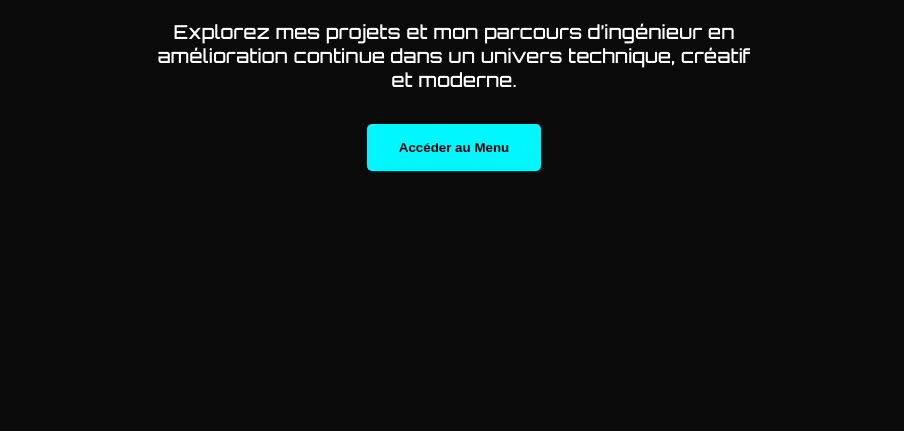
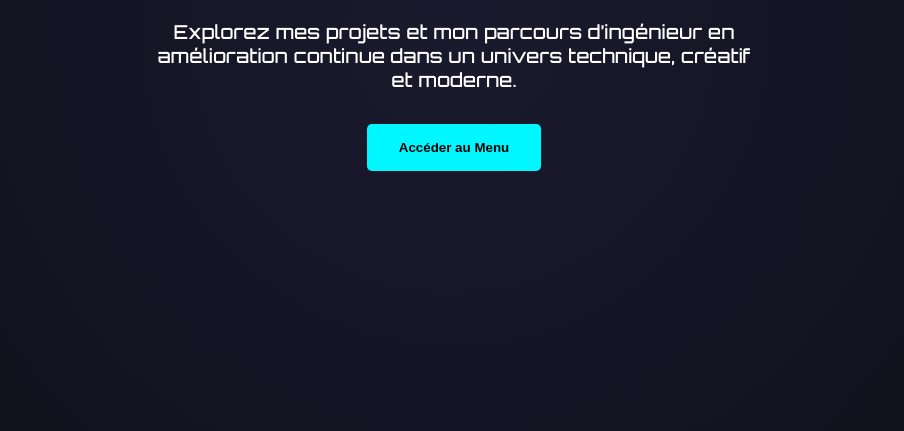
Before and after one commit to Alexco18/mon-nouveau-portfolio, a plain HTML site: page index.html in a window 1280 px wide. Shown: the part 369-800 px from the top of the page, without its empty margins (186-1090 px from the left). Drawn offline with nearby package versions, Linux system fonts and the light colour scheme.

Commit message:
Update index.html

```diff
--- a/index.html
+++ b/index.html
@@ -12,7 +12,7 @@
       padding: 0;
       height: 100%;
       font-family: 'Orbitron', sans-serif;
-      background-color: #0a0a0a;
+      background: radial-gradient(circle at center, #1a1a2e, #0f0f1a);
       color: #ffffff;
       overflow: hidden;
     }
@@ -22,7 +22,6 @@
       width: 100%;
       height: 100%;
       z-index: -1;
-      background-color: #0a0a0a;
     }
 
     .hero {
@@ -65,47 +64,32 @@
   </style>
 </head>
 <body>
-  <!-- Fond animé -->
   <div id="particles-js"></div>
-
-  <!-- Contenu principal -->
   <div class="hero">
-    <h1>Bienvenue dans mon univers 👨‍💻</h1>
+    <h1>Bienvenue dans mon univers</h1>
     <p>Explorez mes projets et mon parcours d’ingénieur en amélioration continue dans un univers technique, créatif et moderne.</p>
     <button onclick="location.href='#menu'">Accéder au Menu</button>
   </div>
 
-  <!-- Script Particles.js -->
   <script src="https://cdn.jsdelivr.net/npm/particles.js@2.0.0/particles.min.js"></script>
   <script>
     particlesJS("particles-js", {
       particles: {
-        number: { value: 60, density: { enable: true, value_area: 800 } },
+        number: { value: 80, density: { enable: true, value_area: 1000 } },
         color: { value: "#00f7ff" },
-        shape: {
-          type: "circle",
-          stroke: { width: 0, color: "#000000" },
-        },
-        opacity: {
-          value: 0.5,
-          random: false,
-          anim: { enable: false, speed: 1, opacity_min: 0.1, sync: false }
-        },
-        size: {
-          value: 3,
-          random: true,
-          anim: { enable: false, speed: 40, size_min: 0.1, sync: false }
-        },
+        shape: { type: "circle", stroke: { width: 0 } },
+        opacity: { value: 0.5 },
+        size: { value: 2.5, random: true },
         line_linked: {
           enable: true,
-          distance: 150,
+          distance: 140,
           color: "#00f7ff",
           opacity: 0.4,
           width: 1
         },
         move: {
           enable: true,
-          speed: 2,
+          speed: 1.8,
           direction: "none",
           out_mode: "out"
         }
@@ -114,11 +98,11 @@
         detect_on: "canvas",
         events: {
           onhover: { enable: true, mode: "grab" },
-          onclick: { enable: false, mode: "push" },
+          onclick: { enable: false },
           resize: true
         },
         modes: {
-          grab: { distance: 150, line_linked: { opacity: 0.5 } }
+          grab: { distance: 140, line_linked: { opacity: 0.6 } }
         }
       },
       retina_detect: true
```
